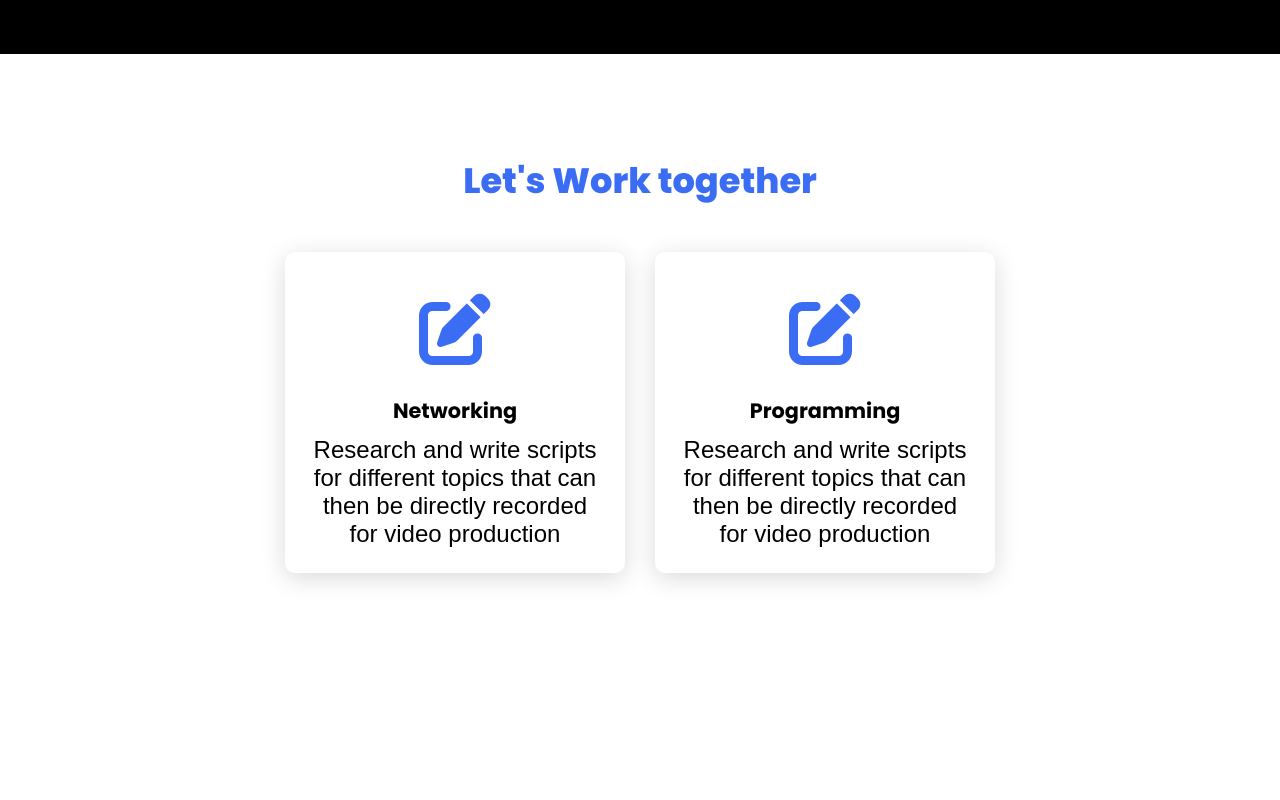
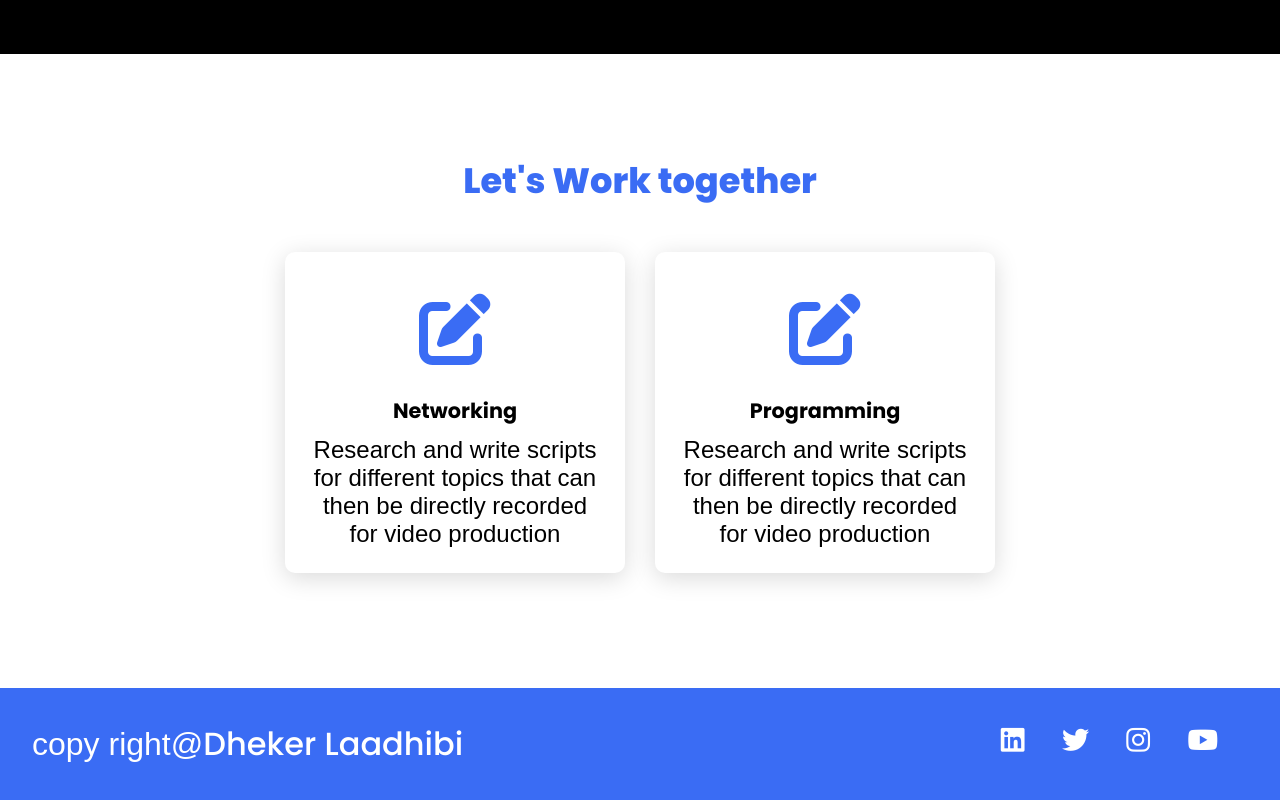
Before and after one commit to Dheker-Laadhibi/portfolio, a plain HTML site: page index.html in a window 1280 px wide. Shown: the part 2795-3595 px from the top of the page. Before the commit the page ends 3483 px from the top, so only its background shows below. Drawn offline with Linux system fonts and the light colour scheme.

Commit message:
footer ends

```diff
--- a/index.css
+++ b/index.css
@@ -246,3 +246,16 @@ font-size: 4.5em;
    font-weight: 400;
    font-family: sans-serif;
 }
+.footer{
+   background-color: #3a6cf4;
+   color: white;
+   padding: 2em;
+   display: flex;
+   justify-content: space-between;
+   flex-direction: row;
+}
+.footer-title{
+   font-size: 2em;
+   font-family: sans-serif;
+   font-weight: 500;
+}
--- a/index.html
+++ b/index.html
@@ -166,5 +166,16 @@
         <!--content ends-->
       </div>
     </section>
+    <!--semantic footer-->
+
+    <footer class="footer">
+      <p class="footer-title">copy right@<span>Dheker Laadhibi</span></p>
+      <div class="social-icons">
+        <a href="#"><i class="fab fa-linkedin" style="color: #fff"></i></a>
+        <a href="#"><i class="fab fa-twitter" style="color: #fff"></i></a>
+        <a href="#"><i class="fab fa-instagram" style="color: #fff"></i></a>
+        <a href="#"><i class="fab fa-youtube" style="color: #fff"></i></a>
+      </div>
+    </footer>
   </body>
 </html>
```
